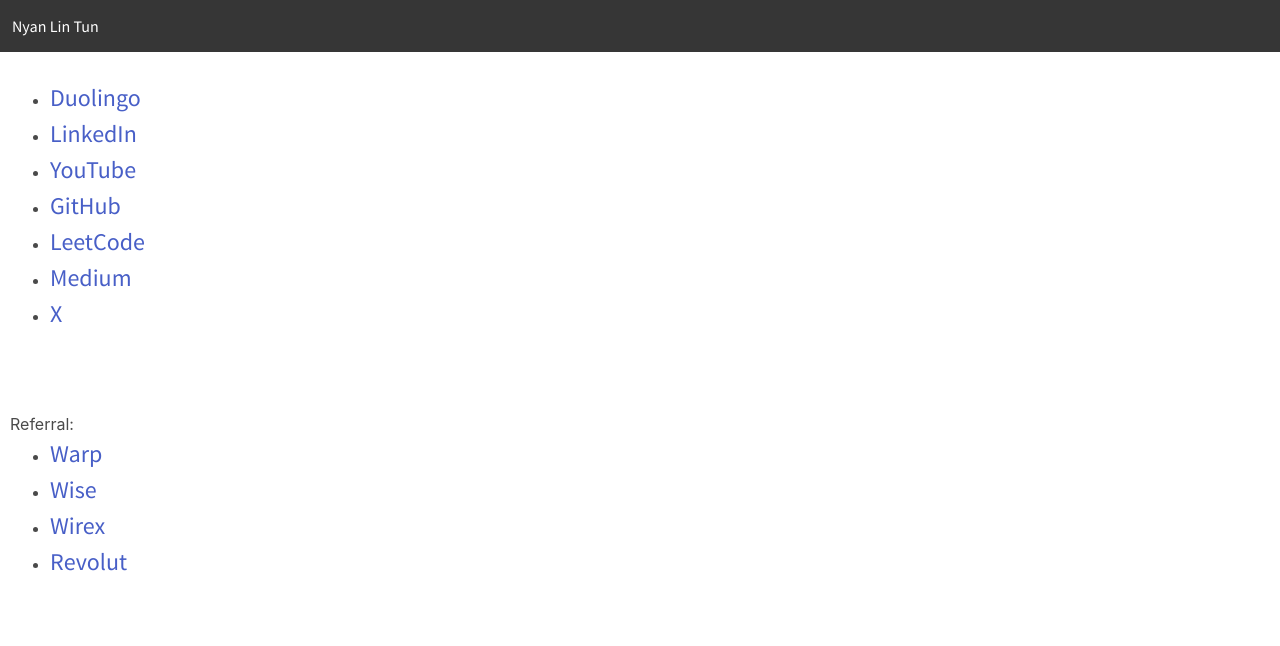
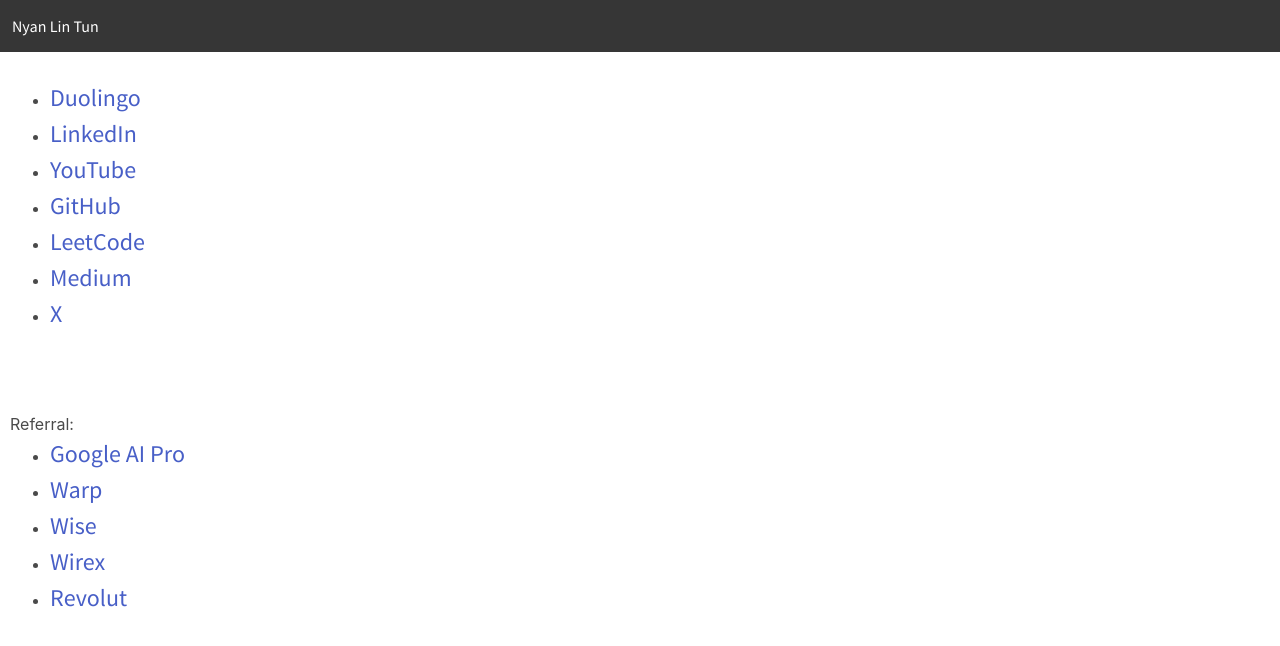
Before and after one commit to nyan-lin-tun/nyan-lin-tun.github.io, a plain HTML site: page index.html in a window 1280 px wide. Drawn offline with nearby package versions, Linux system fonts and the light colour scheme.

Commit message:
Add Google AI Pro

```diff
--- a/index.html
+++ b/index.html
@@ -50,6 +50,7 @@
 	<div style="padding-top: 80px; padding-left: 10px;">
 		<h6>Referral:</h6>
 		<ul>
+			<li><a href="https://g.co/g1referral/CKL6SHJK">Google AI Pro</a></li>
 			<li><a href="https://app.warp.dev/referral/7P3R93">Warp</a></li>
 			<li><a href="https://wise.com/invite/ihpc/nyant5">Wise</a></li>
 			<li><a href="https://wirexapp.com/r/nyanlintun">Wirex</a></li>
```
